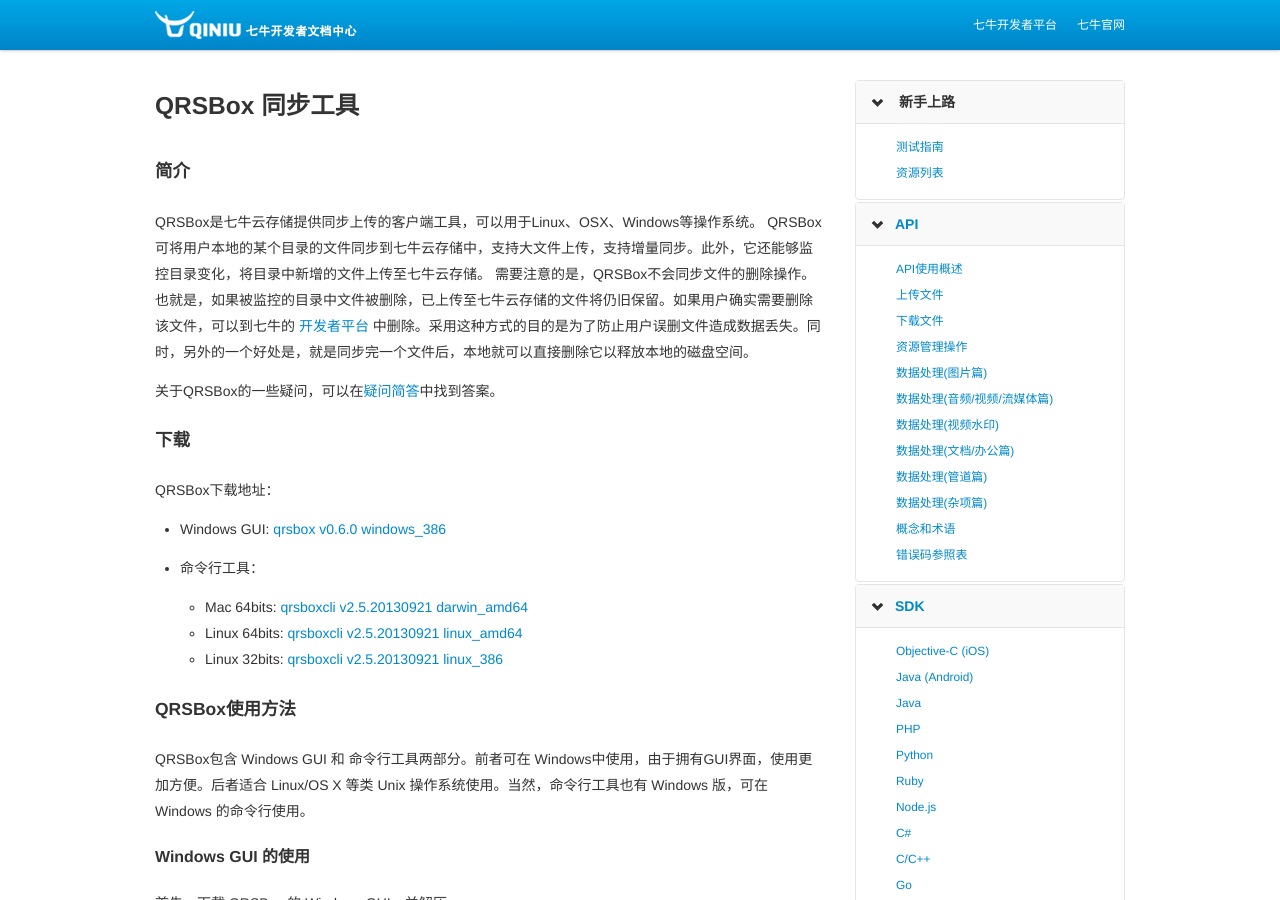
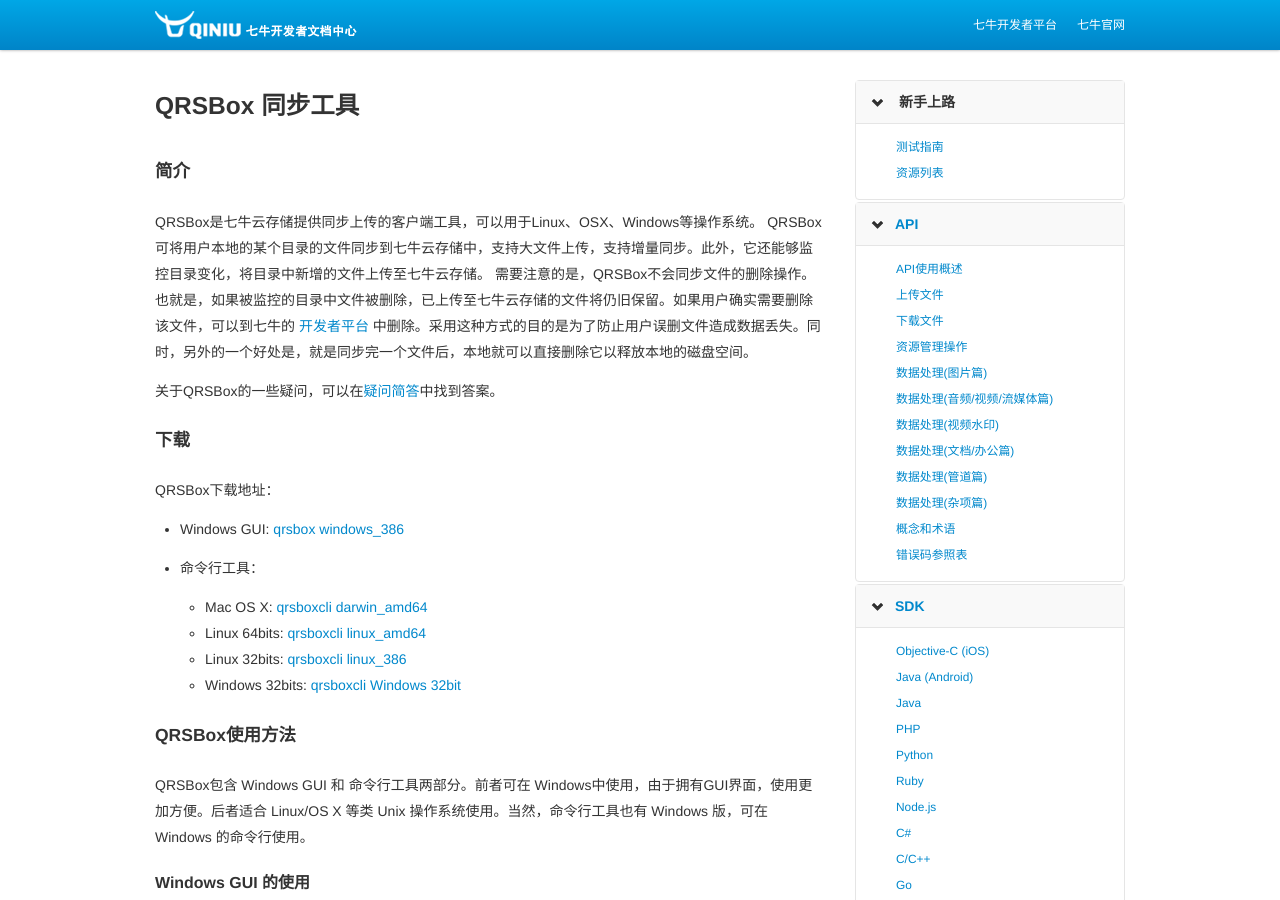
Before and after one commit to qiniu/docs.qiniu.com, a Jekyll site: the page built from tools/qrsbox-cli.markdown, in a window 1280 px wide and 900 px high. Built offline with Jekyll 4.4.1, drawn with Linux system fonts in a browser that asks for light colours; nearby versions of some CDN libraries; library files that are not in the unit come from our copies.

Commit message:
Update qrsbox-cli.markdown

```diff
--- a/tools/qrsbox-cli.markdown
+++ b/tools/qrsbox-cli.markdown
@@ -17,12 +17,13 @@
 
 QRSBox下载地址：
 
-- Windows GUI: [qrsbox v0.6.0 windows_386](http://open.qiniudn.com/qrsbox-v0.6.0.zip)
+- Windows GUI: [qrsbox windows_386](http://open.qiniudn.com/qrsbox-v0.6.0.zip)
 
 - 命令行工具：
-  - Mac 64bits: [qrsboxcli v2.5.20130921 darwin_amd64](http://open.qiniudn.com/devtools/v2.5.20130921/darwin_amd64/qrsboxcli)
-  - Linux 64bits: [qrsboxcli v2.5.20130921 linux_amd64](http://open.qiniudn.com/devtools/v2.5.20130921/linux_amd64/qrsboxcli)
-  - Linux 32bits: [qrsboxcli v2.5.20130921 linux_386](http://open.qiniudn.com/devtools/v2.5.20130921/linux_386/qrsboxcli)
+    - Mac OS X: [qrsboxcli darwin_amd64](http://open.qiniudn.com/devtools/v2.5.20130921/darwin_amd64/qrsboxcli)
+    - Linux 64bits: [qrsboxcli linux_amd64](http://devtools.qiniudn.com/qiniu-devtools-linux_amd64-current.zip)
+    - Linux 32bits: [qrsboxcli linux_386](http://devtools.qiniudn.com/qiniu-devtools-linux_386-current.zip)
+    - Windows 32bits: [qrsboxcli Windows 32bit](ttp://devtools.qiniudn.com/qiniu-devtools-windows_386-current.zip)
 
 
 ## QRSBox使用方法
```
